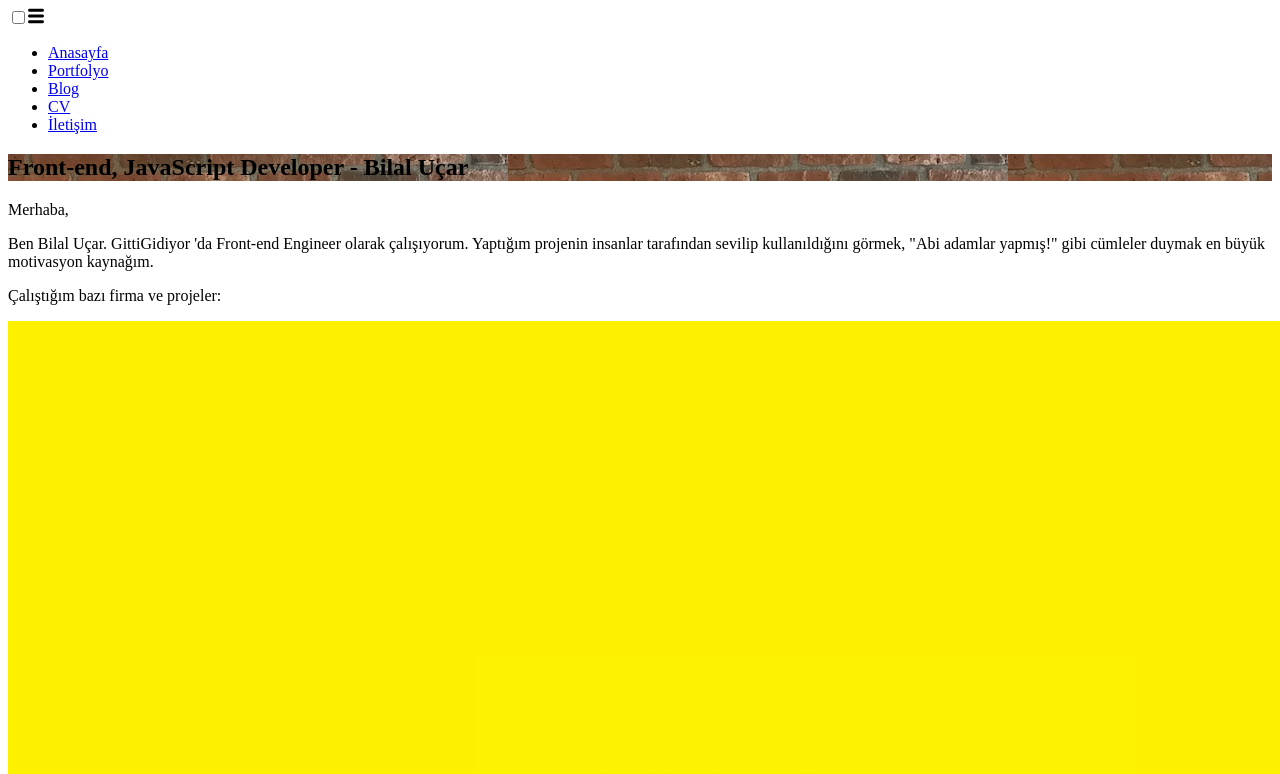
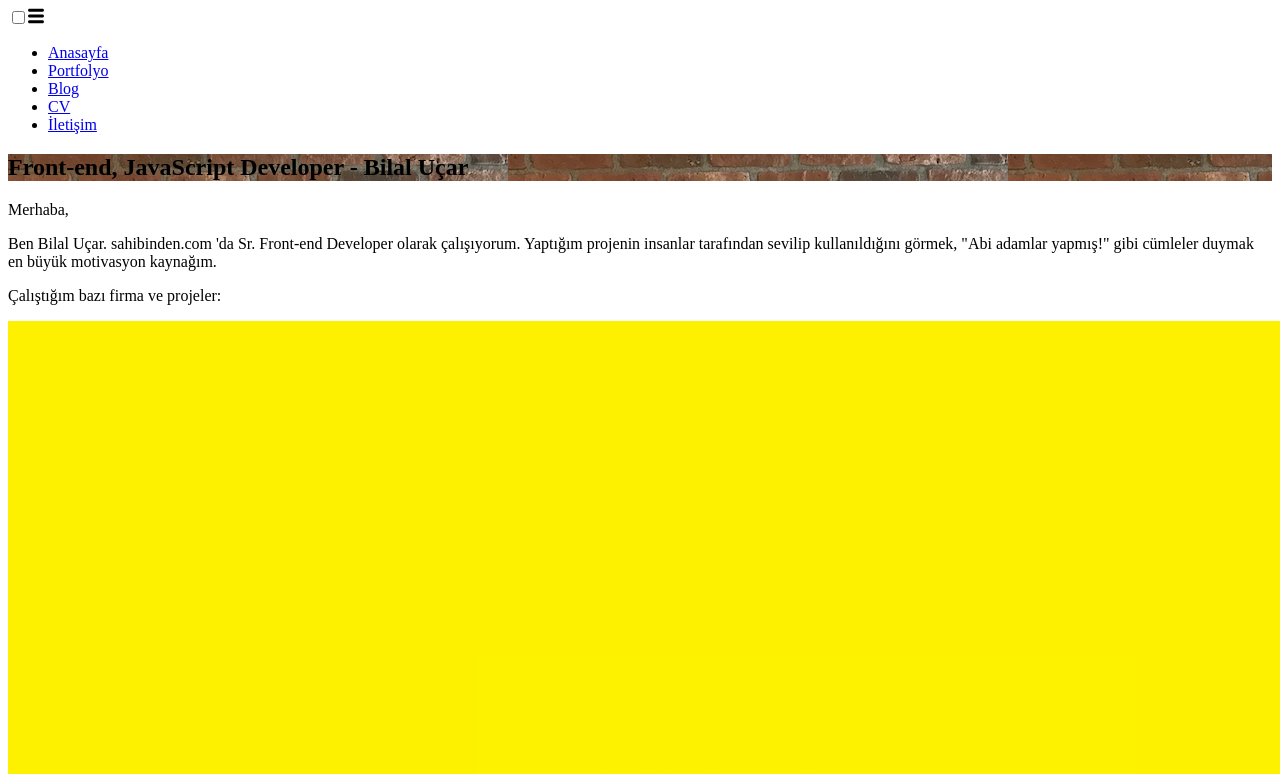
Before and after one commit to bilalucar/personal-website-nextjs, a Next.js app: page / in a window 1280 px wide. Shown: the top 774 px of the page. Built offline with nearby package versions, Linux system fonts and the light colour scheme.

Commit message:
Update hello message

```diff
--- a/pages/index.js
+++ b/pages/index.js
@@ -23,7 +23,7 @@ export default function Home() {
             <p>Merhaba,</p>
 
             <p>
-              Ben Bilal Uçar. GittiGidiyor 'da Front-end Engineer olarak çalışıyorum. Yaptığım
+              Ben Bilal Uçar. sahibinden.com 'da Sr. Front-end Developer olarak çalışıyorum. Yaptığım
               projenin insanlar tarafından sevilip kullanıldığını görmek, "Abi adamlar yapmış!" gibi
               cümleler duymak en büyük motivasyon kaynağım.
             </p>
```
